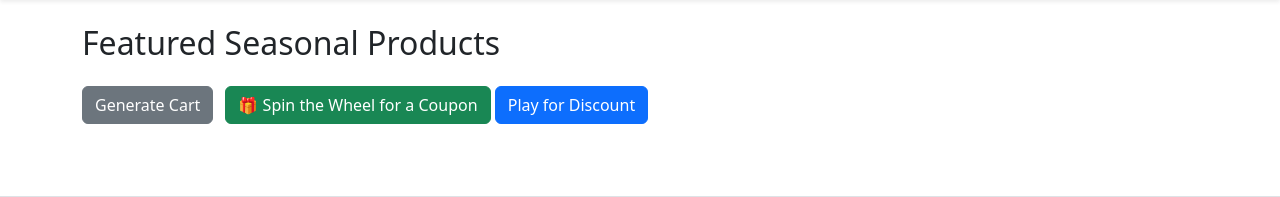
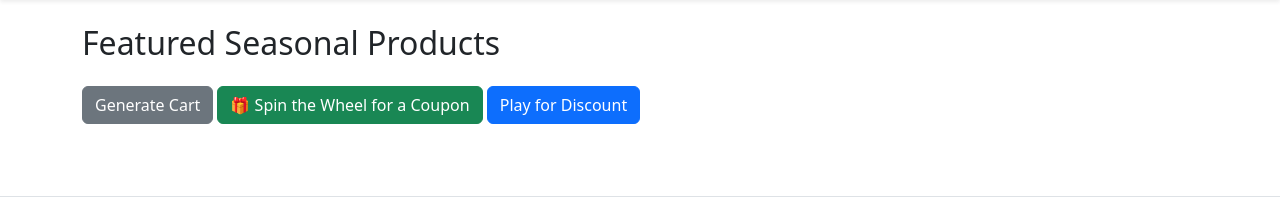
Before and after one commit to mwcyu/ACIT2911Group18, a Flask app: page / in a window 1280 px wide. Shown: the part 56-253 px from the top of the page. Run offline with Flask 3, Linux system fonts and the light colour scheme; the visitor is signed in with stand-in values (Sample User, id 1); data comes from the database, SQL or seed files in the repository; data that the repository does not hold is empty.

Commit message:
something

```diff
--- a/routes/orders.py
+++ b/routes/orders.py
@@ -5,7 +5,6 @@ from db import db
 from datetime import datetime as dt
 
 import operator
-
 
 orders_bp = Blueprint("orders", __name__)
 
--- a/templates/dashboard.html
+++ b/templates/dashboard.html
@@ -1,6 +1,6 @@
 {% extends "base.html" %}
 {% block content %}
-
+<h1>Dashboard</h1>
 <div class="container my-4">
   <h2 class="mb-4">📦 Order Summary</h2>
 
--- a/templates/home.html
+++ b/templates/home.html
@@ -73,7 +73,7 @@
 <a class="btn btn-secondary mb-4" href="{{ url_for('cart.generate_cart') }}">
     Generate Cart
 </a>
-<a class="btn btn-success mb-4 ms-2" href="{{ url_for('spin_wheel') }}">
+<a class="btn btn-success mb-4" href="{{ url_for('spin_wheel') }}">
     🎁 Spin the Wheel for a Coupon
 </a>
 {% endif %}
```
